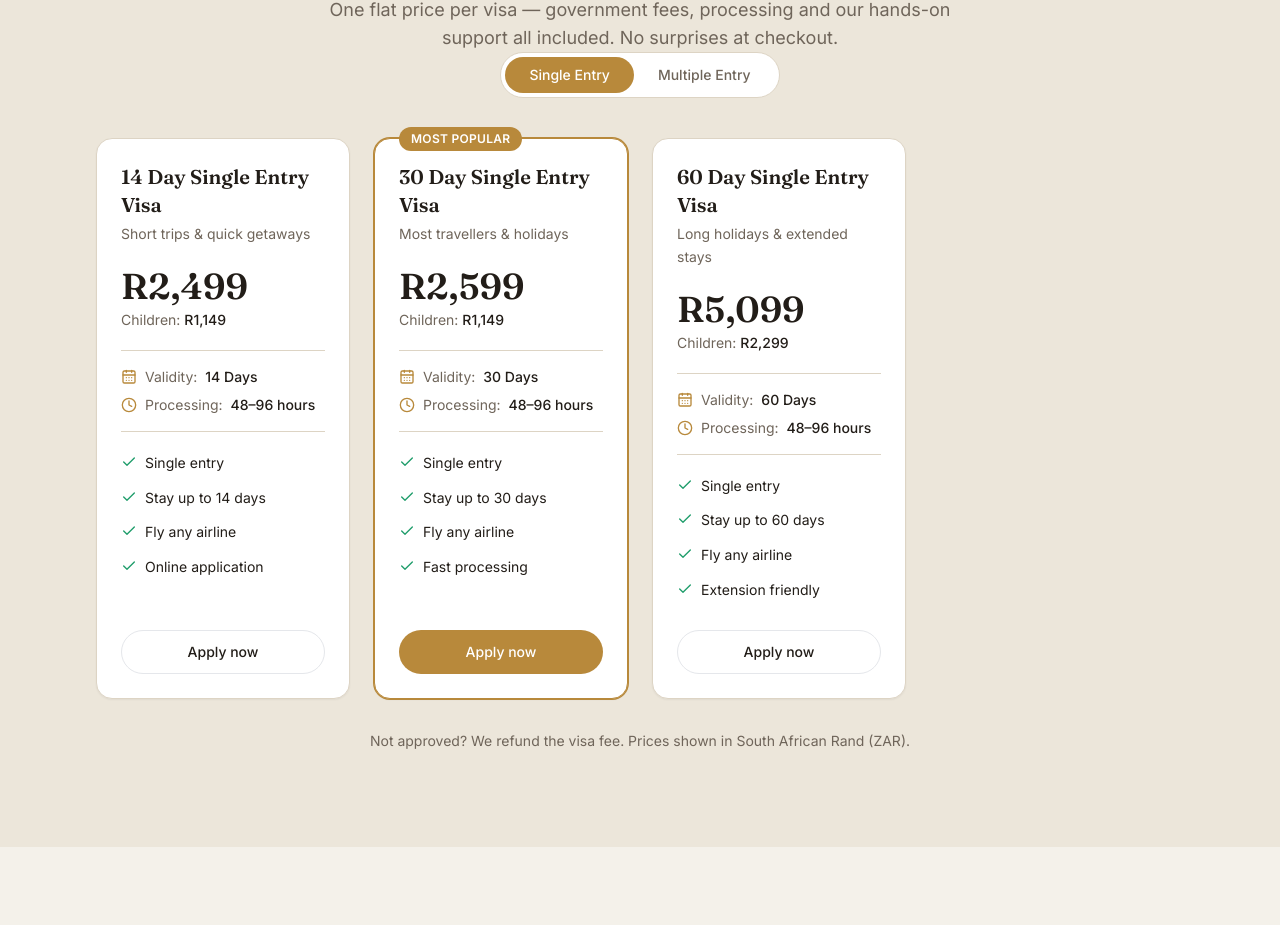
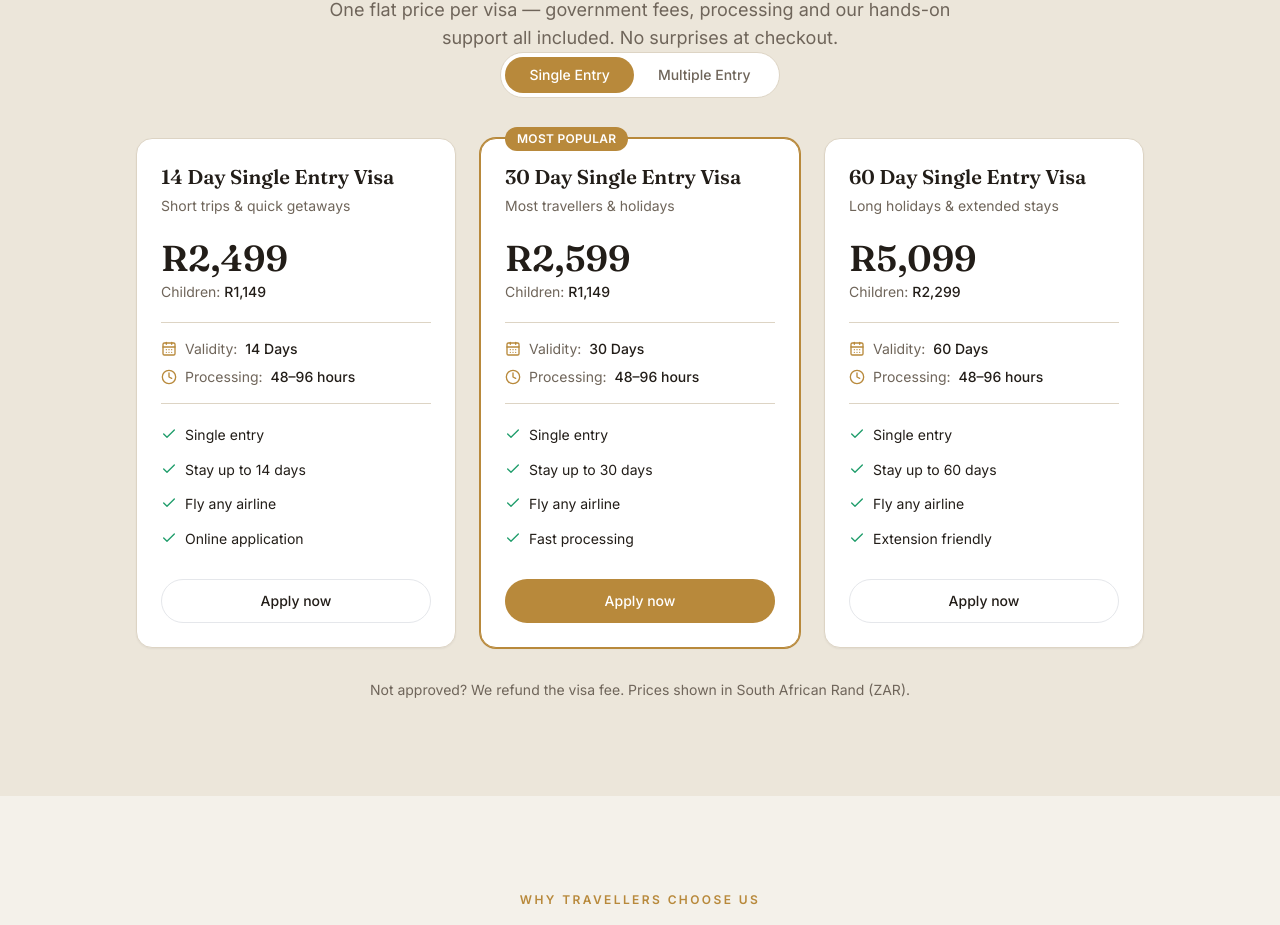
Before and after one commit to bvtonder1980-cmd/dubavisas, a Next.js app: page / in a window 1280 px wide. Shown: the part 2698-3623 px from the top of the page. Built offline with nearby package versions, Linux system fonts and the light colour scheme.

Commit message:
feat: update pricing component layout and add new pricing images
Co-authored-by: bvtonder1980-cmd <275993852+bvtonder1980-cmd@users.noreply.github.com>

```diff
--- a/components/prices.tsx
+++ b/components/prices.tsx
@@ -45,9 +45,11 @@ export function Prices() {
           </div>
         </div>
 
-        <div className="grid gap-6 md:grid-cols-2 lg:grid-cols-4">
+        <div className="flex flex-wrap justify-center gap-6">
           {plans.map((plan) => (
-            <VisaPlanCard key={plan.slug} plan={plan} />
+            <div key={plan.slug} className="flex w-full sm:w-[calc(50%-0.75rem)] lg:w-80 [&>*]:w-full">
+              <VisaPlanCard plan={plan} />
+            </div>
           ))}
         </div>
 
```
Also changed, not shown: pricing-multiple.png (added), pricing-single.png (added).
